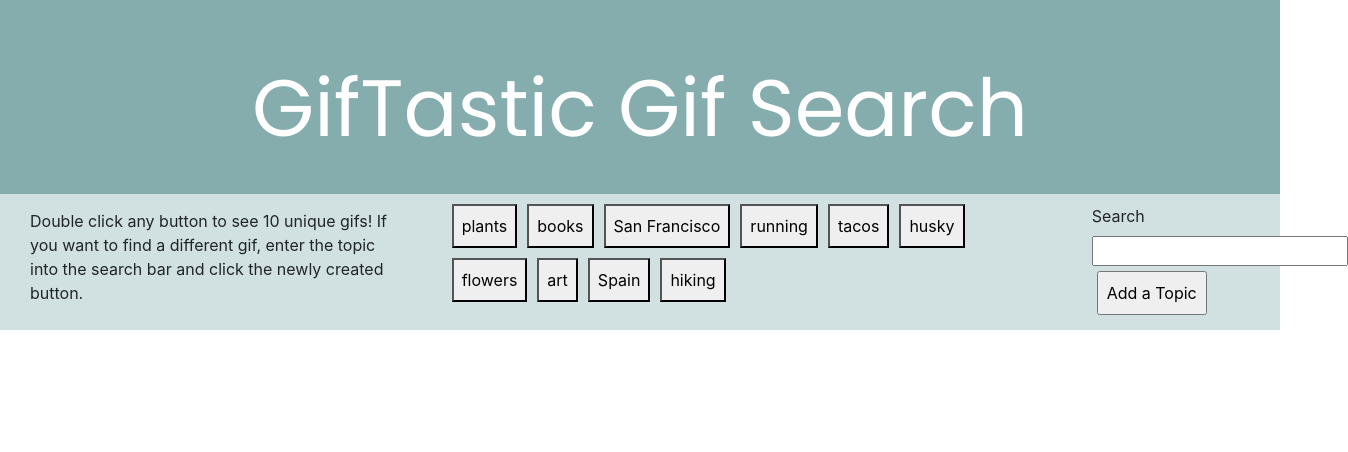
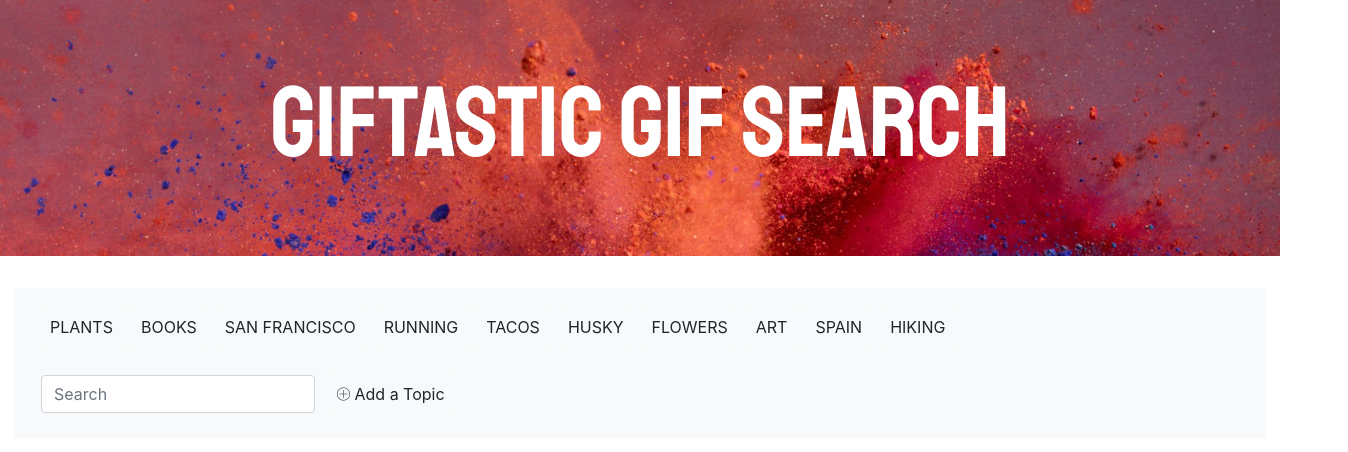
Before and after one commit to kathryn-breslin/GifTastic, a plain HTML site: page index.html in a window 1280 px wide. Shown: the whole page, 1348 px wide, since content can reach past the window. Drawn offline with nearby package versions, Linux system fonts and the light colour scheme.

Commit message:
updates to CSS

```diff
--- a/assets/css/style.css
+++ b/assets/css/style.css
@@ -1,10 +1,26 @@
-#top {
-    background-color: #85adad;
+.jumbotron {
+    background-image: url("../images/colorCloud.jpeg");
+    background-size: cover;
+    height: 100%;
+}
+
+.jumbotron #title {
+    color: white;
+    font-family: 'Staatliches', cursive;
+    font-size: 100px;
+}
+
+.jumbotron .lead {
+    color: white;
+}
+
+.display-4 {
+    text-align: center;
 }
 
 .col-12 #title {
     margin-top: 30px;
-    font-family: 'Poppins', sans-serif;
+    /* font-family: 'Poppins', sans-serif; */
     text-align: center;
     color: white;
     font-size: 80px;
@@ -26,6 +42,7 @@ p {
 .topic {
     padding: 8px;
     margin: 5px;
+    text-transform: uppercase;
 }
 
 #search {
--- a/assets/javascript/gif.js
+++ b/assets/javascript/gif.js
@@ -81,6 +81,7 @@ function createButtons() {
     for (var i = 0; i < topics.length; i++) {
         var button = $('<button>');
         button.addClass('topic');
+        button.addClass('btn btn-light');
         button.attr('data-name', topics[i]);
         button.text(topics[i]);
         $('#buttons-view').append(button);
--- a/index.html
+++ b/index.html
@@ -7,48 +7,40 @@
 
     <script src="https://cdnjs.cloudflare.com/ajax/libs/jquery/3.2.1/jquery.min.js"></script>
 
-  <link href="https://fonts.googleapis.com/css?family=Poppins" rel="stylesheet">
-
-  <link rel="stylesheet" href="https://stackpath.bootstrapcdn.com/bootstrap/4.1.2/css/bootstrap.min.css" integrity="sha384-Smlep5jCw/wG7hdkwQ/Z5nLIefveQRIY9nfy6xoR1uRYBtpZgI6339F5dgvm/e9B" crossorigin="anonymous">
+    <link href="https://fonts.googleapis.com/css?family=Staatliches" rel="stylesheet">
+    <link href="http://code.ionicframework.com/ionicons/2.0.1/css/ionicons.min.css" rel="stylesheet" type="text/css">
+    <link rel="stylesheet" href="https://stackpath.bootstrapcdn.com/bootstrap/4.1.2/css/bootstrap.min.css" integrity="sha384-Smlep5jCw/wG7hdkwQ/Z5nLIefveQRIY9nfy6xoR1uRYBtpZgI6339F5dgvm/e9B"
+        crossorigin="anonymous">
     <link rel="stylesheet" href="assets/css/style.css">
 </head>
 
 <body>
 
-    <div class="container-fluid">
-        <div class="row" id="top">
-            <div class="col-12">
-                    <h1 id="title">GifTastic Gif Search</h1>
+    <div class="jumbotron jumbotron-fluid">
+        <div class="container">
+            <h1 class="display-4" id="title">GifTastic Gif Search</h1>
+            <!-- <p class="lead">Double click any button to see 10 unique gifs! If you want to find a different gif, enter
+                the topic into the search bar and click the newly created button.</p> -->
         </div>
     </div>
 
-
-        <div class="row" id="nav">
-            <div class="col-4">
-                <p>Double click any button to see 10 unique gifs! If you want to find a different gif, enter the topic into the search bar and click the newly created button.</p>
-            </div>
-            <div class="col-6">
+    <div class="container-fluid" id="container">
+        <nav class="navbar navbar-light bg-light">
             <div id="buttons-view"></div>
-            </div>
-
-            <div class="col-2">
-                    <form id="search">
-                            <label for="search-input">Search</label>
-                            <input type="text" id="search-input"> <br>
-                            <input id="add-topic" type="submit" value="Add a Topic">
+            <form class="form-inline" id="search">
+                <input class="form-control mr-sm-2" type="search" placeholder="Search" aria-label="Search" id="search-input">
+                <button id="add-topic" type="submit" value="Add a Topic" class="btn btn-light"><i class="ion-ios-plus-outline"></i>
+                    Add a Topic </button>
             </form>
-            </div>
-        </div>
-
-
-
+        </nav>
         <div class="row" id="gifReturn">
             <div class="col-12">
                 <div id="gif-view"></div>
                 <div id="gif-rating"></div>
             </div>
         </div>
-
+    </div>
+    </div>
 
     </div>
 
```
Also changed, not shown: assets/images/colorCloud.jpeg (added). Lines whose indentation alone changed are shown as unchanged.
